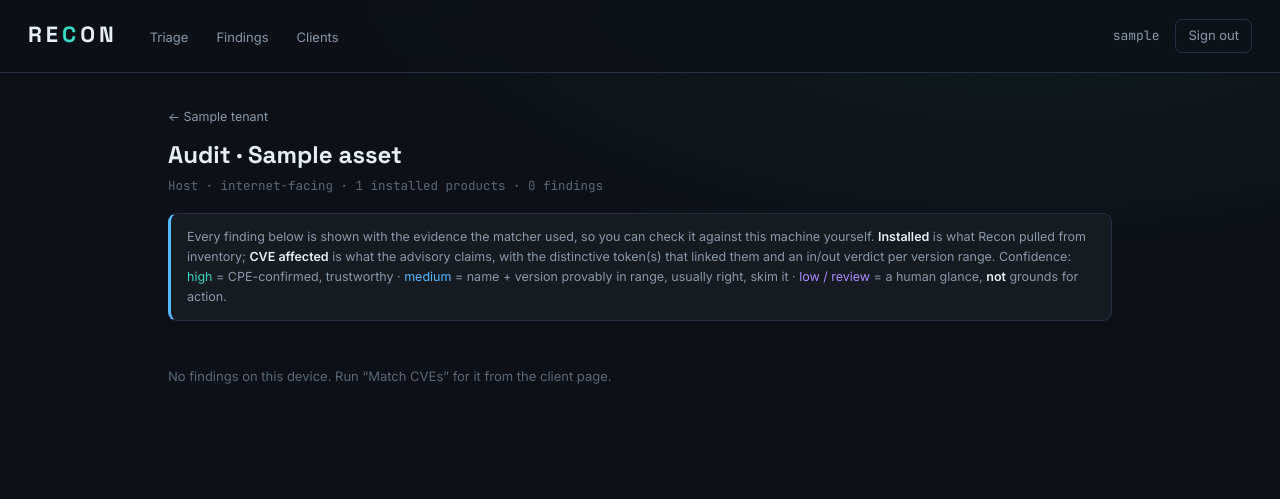
After one commit to andrewdunn358-dev/recon, a Django app: a page that uses control-plane/core/templates/recon/asset_audit.html in a window 1280 px wide. The commit adds this page. Shown: the top 499 px of the page. Run offline with Django 5.2, Linux system fonts and the light colour scheme; a user stored in the database is signed in; tables that the repository leaves empty hold one stand-in row (values such as "Sample post"); data that the repository does not hold is empty; parts of the project's set-up code (start-up, migrations or seed data) failed here and were passed over.

Commit message:
Add per-device audit view: lay the matcher's reasoning bare
Trust in the matcher should be earned by checking, not asserted. New page
(clients/<slug>/asset/<id>/audit/, linked per device) shows, for every finding:
the installed name+version Recon pulled from inventory next to the CVE's raw
affected vendor/product/version data, the exact distinctive token(s) that linked
them, and an in/out/inconclusive verdict per version range — plus why it was
prioritised (KEV/EPSS/CVSS/internet-facing) and a Verify-against-NVD link. Lets a
human who knows a machine confirm each finding against ground truth, and makes
any dubious match (e.g. a too-generic linking token) visible at a glance.
Confidence tiers spelled out in-page: high=trust, medium=skim, low/review=glance
only, never act.

```diff
--- /dev/null
+++ b/control-plane/core/templates/recon/asset_audit.html
@@ -0,0 +1,123 @@
+{% extends "recon/base.html" %}
+{% block title %}Recon — Audit {{ asset.name }}{% endblock %}
+{% block style %}
+  .wrap{max-width:1000px; margin:0 auto; padding:30px 28px 80px}
+  .back{font-size:12.5px; color:var(--dim); text-decoration:none}
+  .back:hover{color:var(--text)}
+  h1{font-family:var(--display); font-size:24px; margin:10px 0 4px}
+  .meta{color:var(--faint); font-size:12.5px; margin:0 0 8px; font-family:var(--mono)}
+  .note{border:1px solid var(--line); border-left:3px solid var(--p3); background:var(--surface);
+    border-radius:9px; padding:13px 16px; font-size:12.5px; color:var(--dim); margin:18px 0 26px; line-height:1.6}
+  .note b{color:var(--text)} .note .hi{color:var(--ok)} .note .md{color:var(--p3)} .note .lo{color:var(--review)}
+
+  .card{border:1px solid var(--line); border-left:3px solid var(--c,var(--faint));
+    border-radius:11px; padding:16px 18px; margin-bottom:14px; background:var(--surface)}
+  .chead{display:flex; align-items:center; gap:11px; flex-wrap:wrap; margin-bottom:14px}
+  .pri{font-family:var(--mono); font-weight:700; font-size:12px; padding:3px 9px; border-radius:6px;
+    border:1px solid var(--c,var(--faint)); color:var(--c,var(--text))}
+  .cveid{font-family:var(--mono); font-size:13.5px; color:var(--text); text-decoration:none}
+  .cveid:hover{color:var(--p3); text-decoration:underline}
+  .kev{font-size:10px; font-weight:700; color:var(--p1); border:1px solid var(--p1);
+    border-radius:5px; padding:2px 6px; letter-spacing:.04em}
+  .conf{margin-left:auto; font-size:11px; font-family:var(--mono); padding:3px 9px; border-radius:6px}
+  .conf.high{color:var(--ok); border:1px solid var(--ok)}
+  .conf.medium{color:var(--p3); border:1px solid var(--p3)}
+  .conf.low{color:var(--review); border:1px solid var(--review)}
+  .title{font-size:13px; color:var(--dim); margin:-6px 0 14px}
+
+  .cmp{display:grid; grid-template-columns:1fr 1fr; gap:14px}
+  @media(max-width:680px){ .cmp{grid-template-columns:1fr} }
+  .box{border:1px solid var(--line); border-radius:9px; padding:12px 14px; background:var(--bg)}
+  .box h4{font-size:10.5px; letter-spacing:.06em; text-transform:uppercase; color:var(--faint);
+    margin:0 0 9px; font-weight:600}
+  .inst .pname{font-family:var(--display); font-size:16px; color:var(--text)}
+  .inst .pver{font-family:var(--mono); font-size:14px; color:var(--ok); margin-top:2px}
+  .inst .pextra{font-family:var(--mono); font-size:11px; color:var(--faint); margin-top:6px; word-break:break-all}
+
+  .aff{font-size:12.5px; margin-bottom:11px} .aff:last-child{margin-bottom:0}
+  .aff .ap{font-family:var(--mono); color:var(--text)}
+  .aff .av{color:var(--faint); font-size:11px}
+  .shared{font-size:10.5px; color:var(--dim); margin:4px 0 6px}
+  .shared code{font-family:var(--mono); color:var(--ok); background:rgba(58,215,197,.08);
+    padding:1px 5px; border-radius:4px; margin-right:4px}
+  .rng{display:flex; align-items:baseline; gap:8px; font-size:11.5px; padding:3px 0}
+  .rng .rd{font-family:var(--mono); color:var(--dim)}
+  .rng .rv{font-size:10.5px; margin-left:auto; white-space:nowrap}
+  .rng .rv.in{color:var(--p2)} .rng .rv.out{color:var(--ok)} .rng .rv.unknown{color:var(--review)}
+  .rng .rdot{width:6px;height:6px;border-radius:50%;flex:none}
+  .rv.in .rdot,.in>.rdot{background:var(--p2)}
+
+  .verdict{margin-top:14px; font-size:13px; color:var(--text); line-height:1.55}
+  .verdict .vlab{font-size:10.5px; letter-spacing:.06em; text-transform:uppercase; color:var(--faint); display:block; margin-bottom:3px}
+  .why{display:flex; flex-wrap:wrap; gap:6px; margin-top:11px}
+  .why span{font-size:10.5px; color:var(--dim); border:1px solid var(--line); border-radius:5px; padding:2px 8px; font-family:var(--mono)}
+  .verify{display:inline-block; margin-top:12px; font-size:11.5px; color:var(--p3); text-decoration:none}
+  .verify:hover{text-decoration:underline}
+  .empty{color:var(--faint); font-size:13px; padding:20px 0}
+  .nogate{font-size:11.5px; color:var(--faint); font-style:italic}
+{% endblock %}
+
+{% block body %}
+<main class="wrap">
+  <a class="back" href="{% url 'client_detail' tenant.slug %}">← {{ tenant.name }}</a>
+  <h1>Audit · {{ asset.name }}</h1>
+  <p class="meta">{{ asset.get_kind_display }} · {% if asset.internet_facing %}internet-facing{% else %}internal{% endif %}
+    · {{ asset.products.count }} installed products · {{ total }} findings</p>
+
+  <div class="note">
+    Every finding below is shown with the evidence the matcher used, so you can check it against this machine yourself.
+    <b>Installed</b> is what Recon pulled from inventory; <b>CVE affected</b> is what the advisory claims, with the
+    distinctive token(s) that linked them and an in/out verdict per version range.
+    Confidence: <span class="hi">high</span> = CPE-confirmed, trustworthy · <span class="md">medium</span> = name + version provably in range, usually right, skim it ·
+    <span class="lo">low / review</span> = a human glance, <b>not</b> grounds for action.
+  </div>
+
+  {% for a in audits %}
+  <div class="card {{ a.f.priority|slugify }}" style="--c:{% if a.f.priority == 'P1' %}var(--p1){% elif a.f.priority == 'P2' %}var(--p2){% elif a.f.priority == 'P3' %}var(--p3){% elif a.f.priority == 'P4' %}var(--faint){% else %}var(--review){% endif %}">
+    <div class="chead">
+      <span class="pri">{{ a.f.priority }} · {{ a.f.severity_word }}</span>
+      {% if a.cve %}<a class="cveid" href="{{ a.nvd }}" target="_blank" rel="noopener">{{ a.cve.cve_id }} ↗</a>{% else %}<span class="cveid">{{ a.f.title }}</span>{% endif %}
+      {% if a.cve.in_kev %}<span class="kev">KEV</span>{% endif %}
+      <span class="conf {{ a.f.match_confidence|default:'low' }}">{{ a.f.match_confidence|default:"—" }}</span>
+    </div>
+    {% if a.cve and a.cve.title %}<div class="title">{{ a.cve.title }}</div>{% endif %}
+
+    <div class="cmp">
+      <div class="box inst">
+        <h4>Installed on this device</h4>
+        {% if a.product %}
+          <div class="pname">{{ a.product.name }}</div>
+          <div class="pver">{{ a.product.version|default:"version unknown" }}</div>
+          <div class="pextra">{% if a.product.vendor %}vendor: {{ a.product.vendor }}<br>{% endif %}{% if a.product.cpe %}{{ a.product.cpe }}{% endif %}</div>
+        {% else %}
+          <div class="nogate">Active-scan finding — no installed-software record (came from a network probe, not inventory).</div>
+        {% endif %}
+      </div>
+      <div class="box">
+        <h4>CVE says affected</h4>
+        {% for e in a.evidence %}
+          <div class="aff">
+            <span class="ap">{{ e.product|default:"(unnamed product)" }}</span>
+            {% if e.vendor %}<span class="av"> · {{ e.vendor }}</span>{% endif %}
+            <div class="shared">linked by {% for t in e.shared %}<code>{{ t }}</code>{% endfor %}</div>
+            {% for r in e.ranges %}
+              <div class="rng"><span class="rd">{{ r.desc }}</span><span class="rv {{ r.state }}">{{ r.text }}</span></div>
+            {% empty %}
+              {% if e.no_versions %}<div class="rng"><span class="rd">no version range published</span><span class="rv unknown">can't confirm — review</span></div>{% endif %}
+            {% endfor %}
+          </div>
+        {% empty %}
+          <div class="nogate">{% if a.cve %}No affected entry shared a distinctive token with the installed name.{% else %}—{% endif %}</div>
+        {% endfor %}
+      </div>
+    </div>
+
+    {% if a.f.match_reason %}<div class="verdict"><span class="vlab">Matcher's reasoning</span>{{ a.f.match_reason }}</div>{% endif %}
+    {% if a.why %}<div class="why">{% for w in a.why %}<span>{{ w }}</span>{% endfor %}</div>{% endif %}
+    {% if a.nvd %}<a class="verify" href="{{ a.nvd }}" target="_blank" rel="noopener">Verify against NVD ↗</a>{% endif %}
+  </div>
+  {% empty %}
+  <p class="empty">No findings on this device. Run “Match CVEs” for it from the client page.</p>
+  {% endfor %}
+</main>
+{% endblock %}
--- a/control-plane/core/templates/recon/client_detail.html
+++ b/control-plane/core/templates/recon/client_detail.html
@@ -33,6 +33,8 @@
   .assess:hover{border-color:var(--p3); background:rgba(84,185,255,.08)}
   .assess:disabled{opacity:.5; cursor:default}
   .ast{font-size:11px; font-family:var(--mono); color:var(--p3)}
+  .alink{font-size:11px; font-family:var(--mono); color:var(--review); text-decoration:none; white-space:nowrap}
+  .alink:hover{text-decoration:underline}
   .fcard{display:flex; align-items:center; gap:12px; padding:10px 14px; font-size:13px;
     border:1px solid var(--line); border-left:3px solid var(--c,var(--faint));
     border-radius:7px; margin-bottom:7px}
@@ -89,7 +91,7 @@
       <span class="st {% if a.status == 'online' %}online{% elif a.status %}offline{% endif %}"><span class="dot"></span>{{ a.status|default:"unknown" }}</span>
       <span class="mono">{{ a.products.count }}</span>
       <span class="mono">{{ a.findings.count }}</span>
-      <span>{% if a.products.count or a.target %}<button class="assess" data-asset="{{ a.id }}" data-name="{{ a.name }}" data-net="{{ a.internet_facing|yesno:'1,0' }}">{% if a.internet_facing %}Assess{% else %}Match CVEs{% endif %}</button><span class="ast"></span>{% endif %}</span>
+      <span>{% if a.products.count or a.target %}<button class="assess" data-asset="{{ a.id }}" data-name="{{ a.name }}" data-net="{{ a.internet_facing|yesno:'1,0' }}">{% if a.internet_facing %}Assess{% else %}Match CVEs{% endif %}</button><span class="ast"></span>{% endif %}{% if a.findings.count %} <a class="alink" href="{% url 'asset_audit' tenant.slug a.id %}">Audit ({{ a.findings.count }})</a>{% endif %}</span>
     </div>
     {% empty %}
     <div class="arow"><span>No assets. Run sync_synthops, or assess a target from Triage.</span></div>
--- a/control-plane/core/views.py
+++ b/control-plane/core/views.py
@@ -128,6 +128,63 @@ def client_detail(request, slug):
 
 
 @login_required
+def asset_audit(request, slug, asset_id):
+    """Lay the matcher's reasoning bare for one device, so a human who knows the
+    machine can verify each finding against ground truth: the installed name and
+    version next to the CVE's raw affected data, the exact distinctive token that
+    triggered the match, and an in/out/inconclusive verdict per version range."""
+    from .matching import candidate_tokens, version_in_range, _describe_range
+    tenant = get_object_or_404(Tenant, slug=slug)
+    asset = get_object_or_404(Asset, pk=asset_id, tenant=tenant)
+    fs = (asset.findings.select_related("cve", "product")
+          .annotate(rank=_rank())
+          .order_by("rank", F("cve__epss").desc(nulls_last=True)))
+
+    verdict = {
+        True:  ("in",      "installed version IS inside this affected range"),
+        False: ("out",     "installed version is OUTSIDE this range — patched"),
+        None:  ("unknown", "version couldn't be evaluated against this range"),
+    }
+    audits = []
+    for f in fs:
+        p, cve = f.product, f.cve
+        evidence, why = [], []
+        if cve:
+            if cve.in_kev:
+                why.append("On CISA KEV — known to be exploited in the wild")
+            if cve.epss is not None:
+                why.append(f"EPSS {cve.epss:.0%} — modelled exploitation probability")
+            if cve.cvss is not None:
+                why.append(f"CVSS {cve.cvss} base score")
+        if asset.internet_facing:
+            why.append("This device is internet-facing")
+        if cve and p:
+            ptoks = candidate_tokens(p.name)
+            for aff in (cve.affected or []):
+                aprod = aff.get("product", "")
+                shared = sorted(ptoks & candidate_tokens(aprod))
+                if not shared:
+                    continue  # not an entry that could have triggered this match
+                ranges = []
+                for vr in (aff.get("versions") or []):
+                    state, text = verdict[version_in_range(p.version, vr)]
+                    ranges.append({"desc": _describe_range(vr), "state": state, "text": text})
+                evidence.append({
+                    "vendor": aff.get("vendor", ""), "product": aprod,
+                    "shared": shared, "ranges": ranges,
+                    "no_versions": not aff.get("versions"),
+                })
+        audits.append({
+            "f": f, "product": p, "cve": cve, "evidence": evidence, "why": why,
+            "nvd": f"https://nvd.nist.gov/vuln/detail/{cve.cve_id}" if cve else "",
+        })
+
+    return render(request, "recon/asset_audit.html", {
+        "tenant": tenant, "asset": asset, "audits": audits, "total": len(audits),
+    })
+
+
+@login_required
 def client_scan_start(request, slug):
     """Queue a whole-client assessment (CVE match all devices; active scan the
     internet-facing online ones if the client is §11-authorised)."""
--- a/control-plane/recon/urls.py
+++ b/control-plane/recon/urls.py
@@ -3,7 +3,7 @@ from django.contrib.auth import views as auth_views
 from django.urls import path, include
 from rest_framework.routers import DefaultRouter
 from rest_framework.authtoken.views import obtain_auth_token
-from core.views import dashboard, findings as findings_view, scan_start, scan_status, clients, client_detail, client_scan_start, asset_scan_start, remediate_start, remediate_status
+from core.views import dashboard, findings as findings_view, scan_start, scan_status, clients, client_detail, client_scan_start, asset_scan_start, asset_audit, remediate_start, remediate_status
 from core.api import TenantViewSet, AssetViewSet, FindingViewSet, ScanViewSet
 
 router = DefaultRouter()
@@ -19,6 +19,7 @@ urlpatterns = [
     path("clients/<slug:slug>/", client_detail, name="client_detail"),
     path("clients/<slug:slug>/scan/", client_scan_start, name="client_scan_start"),
     path("clients/<slug:slug>/asset/<int:asset_id>/scan/", asset_scan_start, name="asset_scan_start"),
+    path("clients/<slug:slug>/asset/<int:asset_id>/audit/", asset_audit, name="asset_audit"),
     path("scan/start/", scan_start, name="scan_start"),
     path("scan/status/", scan_status, name="scan_status"),
     path("remediate/<int:finding_id>/", remediate_start, name="remediate_start"),
```
